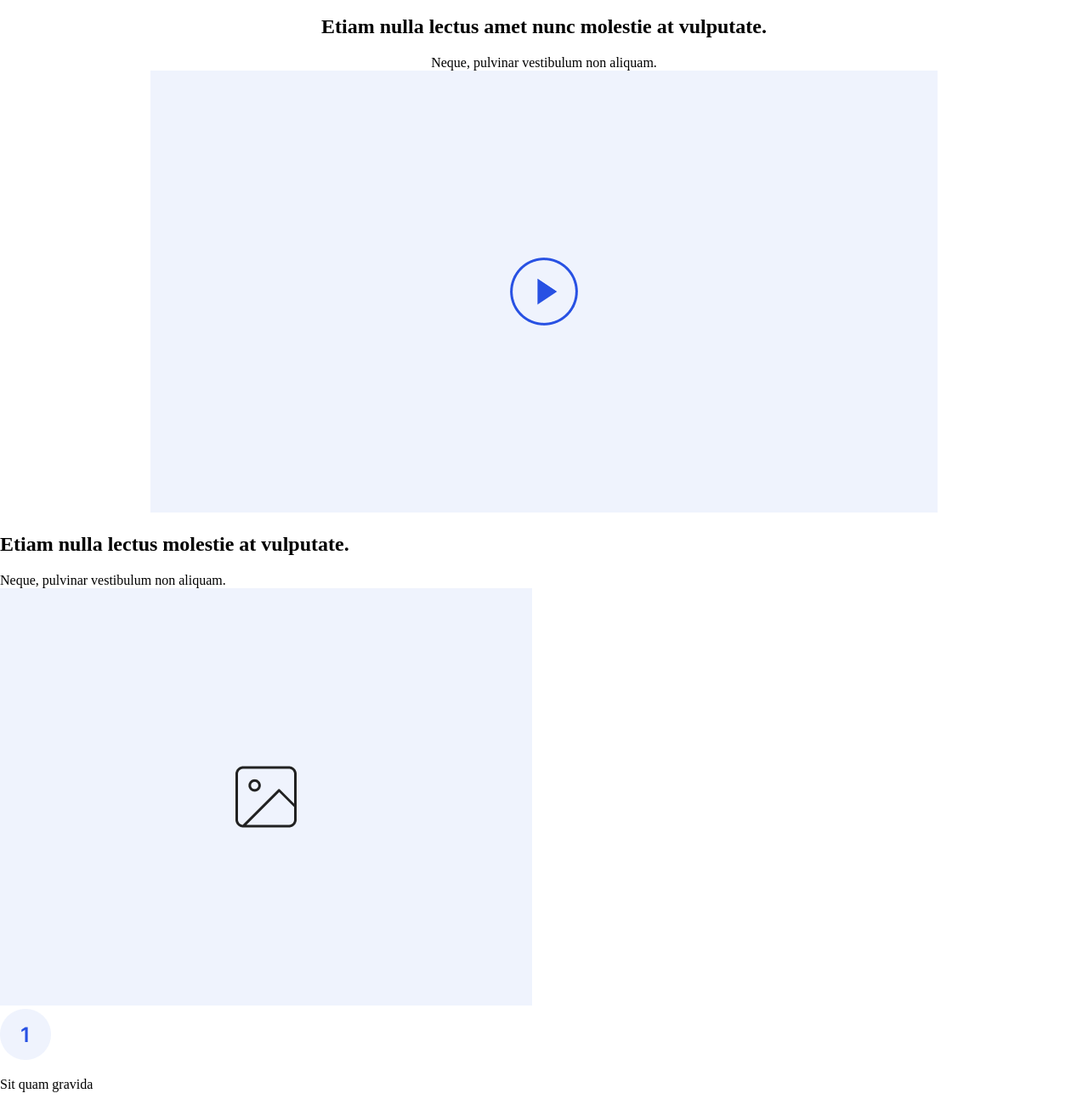
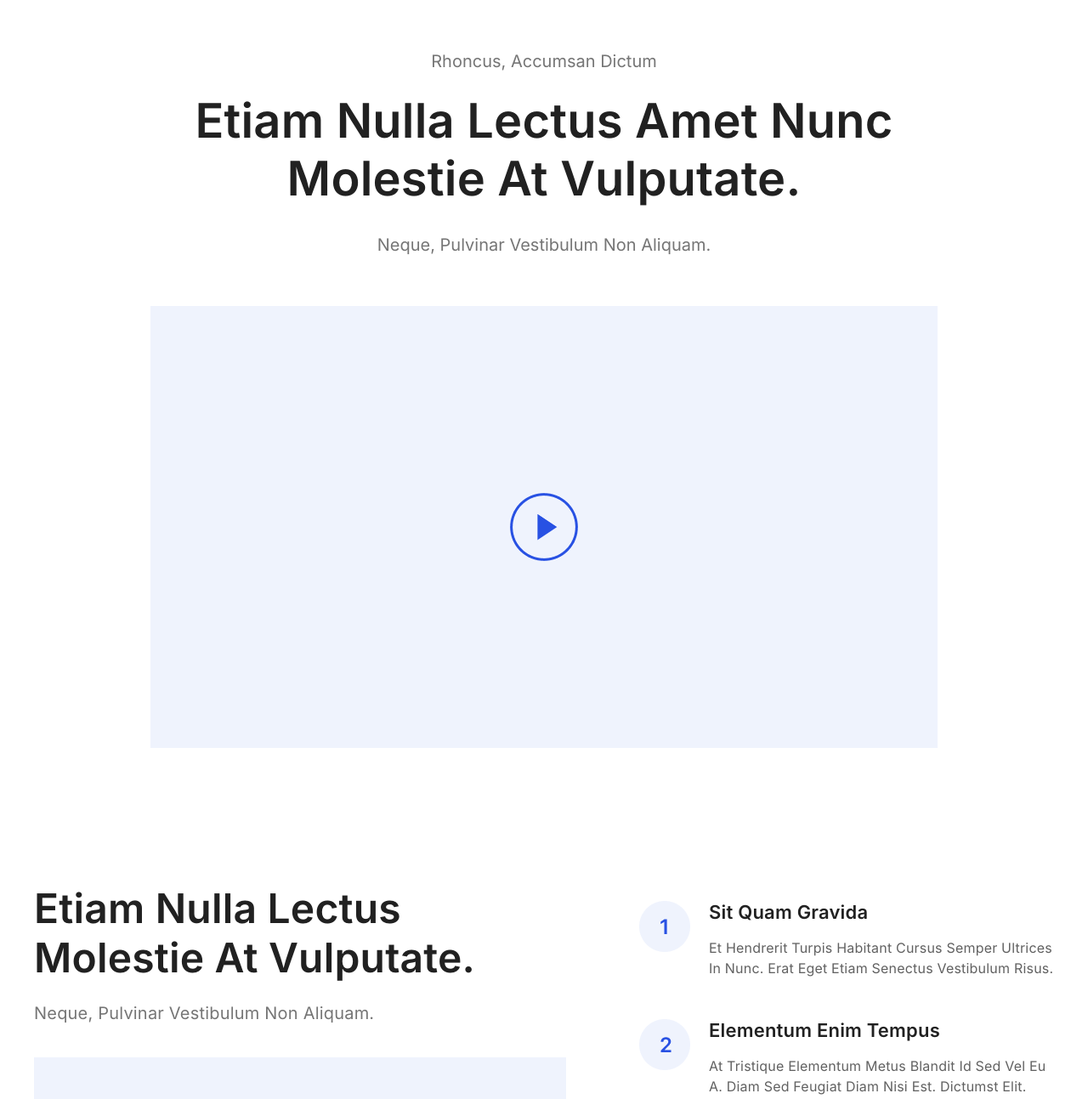
Before and after one commit to Denis1985mv/pr1, a plain HTML site: page index.html in a window 1280 px wide. Shown: the part 853-2146 px from the top of the page at 85% size. Drawn offline with Linux system fonts and the light colour scheme.

Commit message:
Измененный файл
Добавление новых стилей к 3 и 4 блокам

```diff
--- a/css/style.css
+++ b/css/style.css
@@ -215,3 +215,179 @@ color: #424242;
 #topmain{
 padding-top: 195.5px;
 }
+
+.container-2{
+	width: 1200px;
+	height: auto;
+}
+
+.head-2{
+	display: flex;
+	flex-direction: column;
+	justify-content: center;
+	align-items: center;
+	margin-top: 80px;
+	width: 1200px;
+	height: 240px;
+}
+
+.subhead-2{
+	display: flex;
+	flex-direction: column;
+	justify-content: center;
+	align-items: center;
+	margin-bottom: 32px;
+	width: 952px;
+	height: 184px;
+}
+
+.main-text-2{
+	max-width: 952px;
+	font-family: 'Inter';
+	font-style: normal;
+	font-weight: 600;
+	font-size: 56px;
+	line-height: 68px;
+	letter-spacing: 0.2px;
+	text-transform: capitalize;
+	color: #212121;
+	margin: 24px 0px 0px;
+}
+
+.text-2{
+	font-family: 'Inter';
+	font-style: normal;
+	font-weight: 400;
+	font-size: 20px;
+	line-height: 24px;
+	text-transform: capitalize;
+	color: #757575;
+	display: flex;
+	align-items: center;
+	text-align: center;
+}
+
+.image-video{
+	margin: 60px 0px 80px;
+	display: flex;
+	flex-direction: row;
+	justify-content: center;
+	align-items: center;
+	width: 926px;
+	height: 520px;
+	background: #EFF3FD;
+}
+.container-3{
+	width: 1200px;
+	height: auto;
+	margin: 0px auto 0px;
+	display: flex;
+	flex-direction: row;
+}
+.left-block{
+	display: flex;
+	flex-direction: column;
+	align-items: flex-start;
+	width: 626px;
+	height: 695px;
+	margin: 80px 0px 80px;
+}
+
+.head-3{
+	display: flex;
+	flex-direction: column;
+	align-items: flex-start;
+	width: 562px;
+	height: 164px;
+}
+
+.header-3{
+	display: flex;
+	flex-direction: column;
+	justify-content: center;
+	align-items: center;
+	margin-bottom: 24px;
+	width: 521px;
+	height: 116px;
+}
+.main-text-3{
+	font-family: 'Inter';
+	font-style: normal;
+	font-weight: 600;
+	font-size: 48px;
+	line-height: 58px;
+	display: flex;
+	align-items: center;
+	letter-spacing: 0.2px;
+	text-transform: capitalize;
+	color: #212121;
+}
+.text-3{
+	font-family: 'Inter';
+	font-style: normal;
+	font-weight: 400;
+	font-size: 20px;
+	line-height: 24px;
+	display: flex;
+	align-items: center;
+	letter-spacing: 0.2px;
+	text-transform: capitalize;
+	color: #757575;
+}
+.image-pictire{
+	display: flex;
+	flex-direction: row;
+	justify-content: center;
+	align-items: center;
+	width: 626px;
+	height: 491px;
+	margin: 40px 0px 80px;
+
+	background: #EFF3FD;
+}
+.right-block{
+	display: flex;
+	flex-direction: column;
+	align-items: flex-start;
+	width: 508px;
+	height: 695px;
+	margin: 80px 0px 80px 66px;
+}
+.paragraph-1, .paragraph-2, .paragraph-3, .paragraph-4, .paragraph-5{
+	display: flex;
+	flex-direction: row;
+	align-items: flex-start;
+	padding: 10px;
+	gap: 22px;
+
+	width: 508px;
+	height: 123px;
+}
+.bold-text{
+	font-family: 'Inter';
+	font-style: normal;
+	font-weight: 600;
+	font-size: 22px;
+	line-height: 27px;
+	margin: 10px 10px 0px 0px;
+	display: flex;
+	align-items: center;
+	letter-spacing: 0.2px;
+	text-transform: capitalize;
+	color: #212121;
+}
+.text-3-1{
+	font-family: 'Inter';
+	font-style: normal;
+	font-weight: 400;
+	font-size: 16px;
+	line-height: 24px;
+	display: inline-block;
+	margin: 16px 0px 0px 0px;
+	letter-spacing: 0.2px;
+	text-transform: capitalize;
+	color: #616161;
+}
+.indent{
+	margin: 10px 0px 0px 10px;
+}
```
